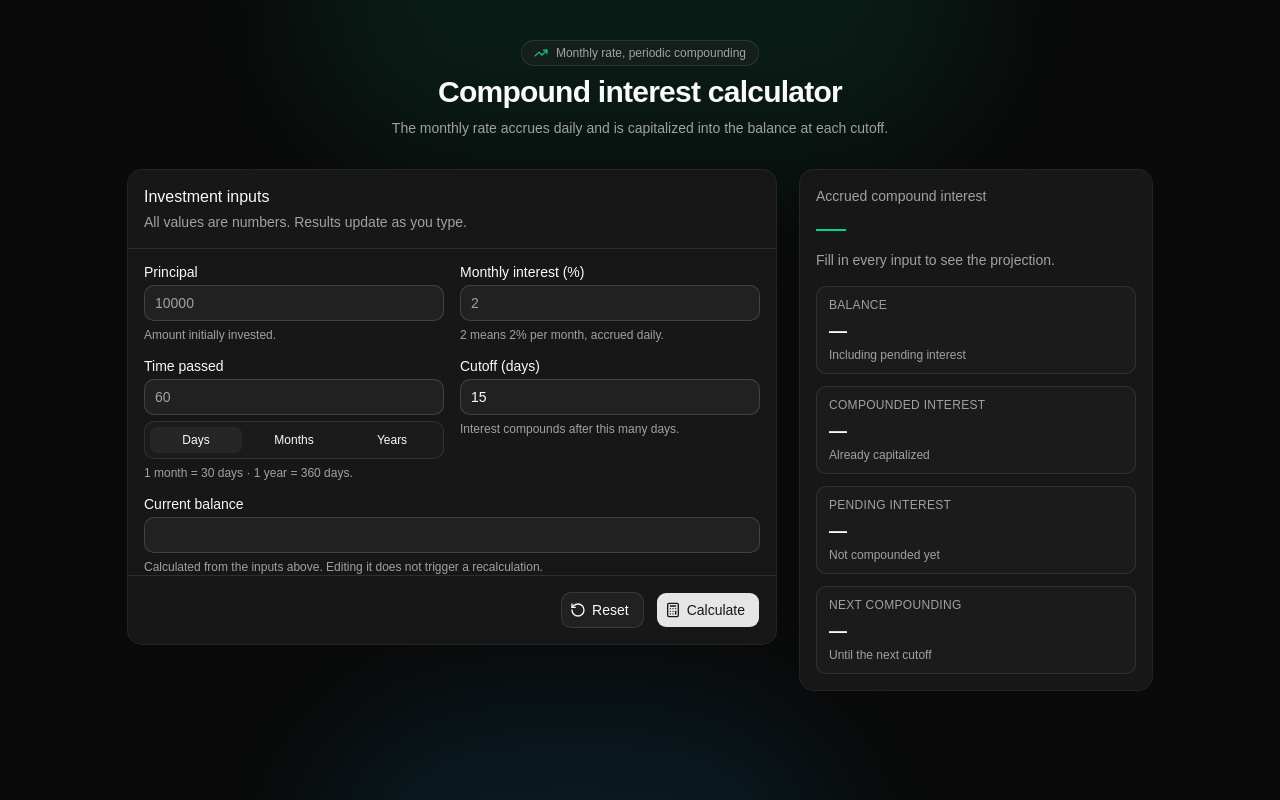
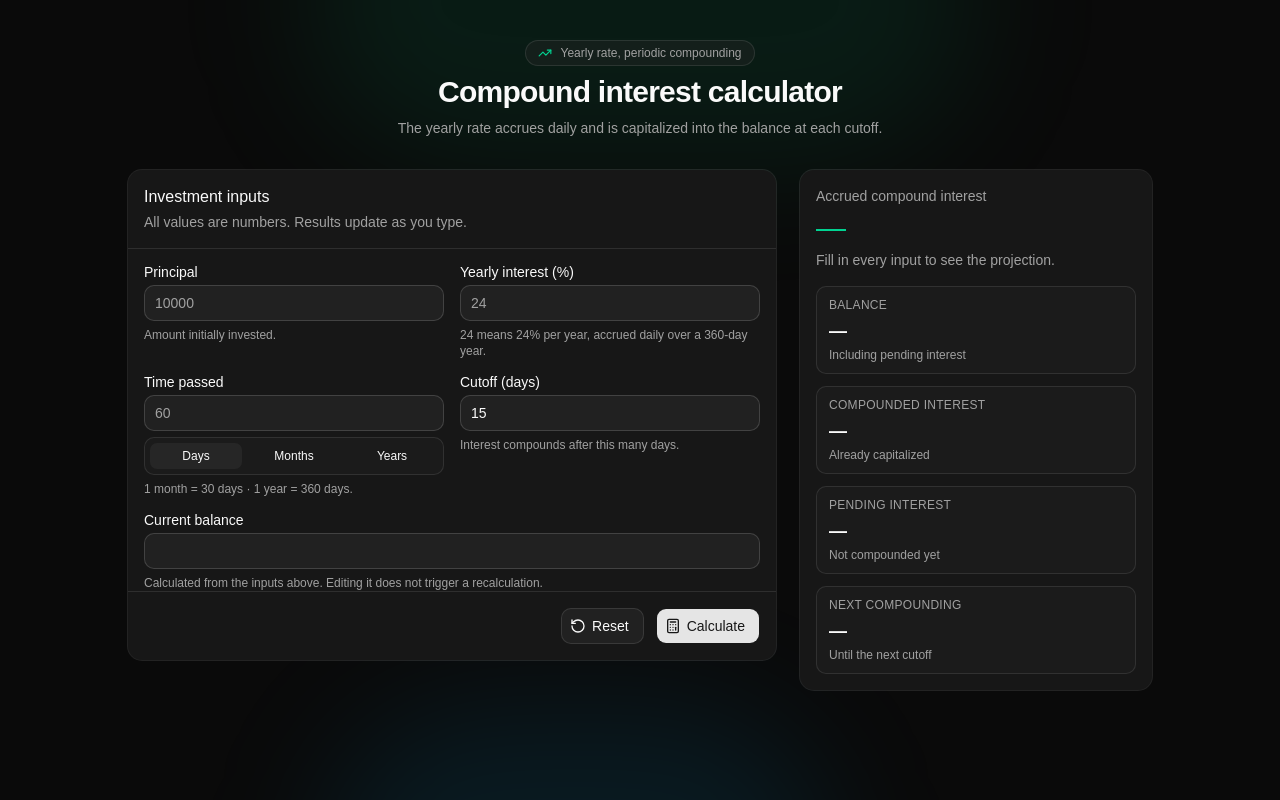
Before and after one commit to tudorilisoi/quanloop, a React (Vite) app: page / in a window 1280 px wide. Built offline with nearby package versions, Linux system fonts and the light colour scheme.

Commit message:
feat: refactor compound interest calculator to use yearly interest rate and update related calculations
Signed-off-by: Tudor Ilisoi <tudorilisoi@yahoo.com>

```diff
--- a/src/App.tsx
+++ b/src/App.tsx
@@ -1,4 +1,4 @@
-import { useMemo, useState } from 'react'
+import { useEffect, useMemo, useState } from 'react'
 import type { ChangeEvent, FormEvent } from 'react'
 import { Calculator, RotateCcw, TrendingUp } from 'lucide-react'
 
@@ -23,6 +23,11 @@ import {
   type TimeUnit,
 } from '@/lib/compound-interest'
 
+const STORAGE_KEY = 'quanloop:compound-interest-form'
+
+/** How long the form has to stay untouched before it is saved. */
+const SAVE_DEBOUNCE_MS = 500
+
 const DEFAULT_CUTOFF_DAYS = '15'
 
 const TIME_UNIT_OPTIONS: { value: TimeUnit; label: string }[] = [
@@ -44,14 +49,14 @@ function formatUnitValue(value: number): string {
 
 interface FormValues {
   principal: string
-  monthlyInterest: string
+  yearlyInterest: string
   daysPassed: string
   cutoffDays: string
 }
 
 const INITIAL_VALUES: FormValues = {
   principal: '',
-  monthlyInterest: '',
+  yearlyInterest: '',
   daysPassed: '',
   cutoffDays: DEFAULT_CUTOFF_DAYS,
 }
@@ -80,26 +85,31 @@ function calculateFromValues(
   unit: TimeUnit,
 ): CompoundInterestResult | null {
   const principal = parseNumber(values.principal)
-  const monthlyInterest = parseNumber(values.monthlyInterest)
+  const yearlyInterest = parseNumber(values.yearlyInterest)
   const timePassed = parseNumber(values.daysPassed)
   const cutoffDays = parseNumber(values.cutoffDays)
 
   if (
     principal === null ||
-    monthlyInterest === null ||
+    yearlyInterest === null ||
     timePassed === null ||
     cutoffDays === null
   ) {
     return null
   }
 
-  if (principal < 0 || monthlyInterest < 0 || timePassed < 0 || cutoffDays < 1) {
+  if (
+    principal < 0 ||
+    yearlyInterest < 0 ||
+    timePassed < 0 ||
+    cutoffDays < 1
+  ) {
     return null
   }
 
   return calculateCompoundInterest({
     principal,
-    monthlyInterest,
+    yearlyInterest,
     daysPassed: toDays(timePassed, unit),
     cutoffDays,
   })
@@ -166,6 +176,40 @@ function App() {
     values: FormValues
     text: string
   } | null>(null)
+
+  // Restore the form saved during the previous visit.
+  useEffect(() => {
+    const stored = window.localStorage.getItem(STORAGE_KEY)
+    if (!stored) {
+      return
+    }
+
+    try {
+      const saved = JSON.parse(stored) as {
+        values: FormValues
+        timeUnit: TimeUnit
+      }
+      // Merge over the defaults so older payloads (e.g. one saved before the
+      // monthly → yearly rate switch) cannot leave fields undefined.
+      setValues({ ...INITIAL_VALUES, ...saved.values })
+      setTimeUnit(saved.timeUnit)
+    } catch {
+      // Unreadable state: keep the defaults.
+    }
+  }, [])
+
+  // Debounced save: every edit restarts the timer, so the form is only written
+  // once the inputs have been left alone for `SAVE_DEBOUNCE_MS`.
+  useEffect(() => {
+    const timer = setTimeout(() => {
+      window.localStorage.setItem(
+        STORAGE_KEY,
+        JSON.stringify({ values, timeUnit }),
+      )
+    }, SAVE_DEBOUNCE_MS)
+
+    return () => clearTimeout(timer)
+  }, [values, timeUnit])
 
   // Recalculates whenever a form input changes. `balanceEdit` is not a
   // dependency: editing the balance never triggers a recalculation.
@@ -240,14 +284,14 @@ function App() {
               className="size-3.5 text-emerald-400"
               aria-hidden="true"
             />
-            Monthly rate, periodic compounding
+            Yearly rate, periodic compounding
           </div>
           <h1 className="font-heading text-3xl font-semibold tracking-tight">
             Compound interest calculator
           </h1>
           <p className="text-sm text-muted-foreground">
-            The monthly rate accrues daily and is capitalized into the balance
-            at each cutoff.
+            The yearly rate accrues daily and is capitalized into the balance at
+            each cutoff.
           </p>
         </header>
 
@@ -283,22 +327,22 @@ function App() {
                 </div>
 
                 <div className="space-y-1.5">
-                  <Label htmlFor="monthlyInterest">Monthly interest (%)</Label>
+                  <Label htmlFor="yearlyInterest">Yearly interest (%)</Label>
                   <Input
-                    id="monthlyInterest"
-                    name="monthlyInterest"
+                    id="yearlyInterest"
+                    name="yearlyInterest"
                     type="number"
                     inputMode="decimal"
                     min="0"
                     step="0.01"
                     required
-                    placeholder="2"
-                    value={values.monthlyInterest}
-                    onChange={handleChange('monthlyInterest')}
+                    placeholder="24"
+                    value={values.yearlyInterest}
+                    onChange={handleChange('yearlyInterest')}
                     className="h-9"
                   />
                   <p className="text-xs text-muted-foreground">
-                    2 means 2% per month, accrued daily.
+                    24 means 24% per year, accrued daily over a 360-day year.
                   </p>
                 </div>
 
--- a/src/lib/compound-interest.ts
+++ b/src/lib/compound-interest.ts
@@ -21,8 +21,8 @@ export function toDays(value: number, unit: TimeUnit): number {
 
 export interface CompoundInterestInput {
   principal: number
-  /** Monthly interest rate, in percent (for example 2 means 2% per month). */
-  monthlyInterest: number
+  /** Yearly interest rate, in percent (for example 24 means 24% per year). */
+  yearlyInterest: number
   daysPassed: number
   /** Number of days between two compounding events. */
   cutoffDays: number
@@ -49,22 +49,22 @@ export interface CompoundInterestResult {
 }
 
 /**
- * Interest accrues every day at a pro-rata monthly rate (monthly interest
- * spread over {@link DAYS_PER_MONTH} days) and is capitalized into the balance
- * every `cutoffDays` days.
+ * Interest accrues every day at a pro-rata yearly rate (yearly interest spread
+ * over {@link DAYS_PER_YEAR} days) and is capitalized into the balance every
+ * `cutoffDays` days.
  *
  * One cutoff cycle therefore grows the balance by
- * `monthlyInterest * cutoffDays / DAYS_PER_MONTH` percent.
+ * `yearlyInterest * cutoffDays / DAYS_PER_YEAR` percent.
  *
  * Pure function: no I/O, no mutation, deterministic output for given input.
  */
 export function calculateCompoundInterest(
   input: CompoundInterestInput,
 ): CompoundInterestResult {
-  const { principal, monthlyInterest, daysPassed, cutoffDays } = input
+  const { principal, yearlyInterest, daysPassed, cutoffDays } = input
 
   if (
-    ![principal, monthlyInterest, daysPassed, cutoffDays].every((value) =>
+    ![principal, yearlyInterest, daysPassed, cutoffDays].every((value) =>
       Number.isFinite(value),
     )
   ) {
@@ -73,9 +73,9 @@ export function calculateCompoundInterest(
     )
   }
 
-  if (principal < 0 || monthlyInterest < 0 || daysPassed < 0) {
+  if (principal < 0 || yearlyInterest < 0 || daysPassed < 0) {
     throw new RangeError(
-      'calculateCompoundInterest: principal, monthlyInterest and daysPassed must not be negative',
+      'calculateCompoundInterest: principal, yearlyInterest and daysPassed must not be negative',
     )
   }
 
@@ -85,8 +85,8 @@ export function calculateCompoundInterest(
     )
   }
 
-  const monthlyRate = monthlyInterest / 100
-  const dailyRate = monthlyRate / DAYS_PER_MONTH
+  const yearlyRate = yearlyInterest / 100
+  const dailyRate = yearlyRate / DAYS_PER_YEAR
   const cycles = Math.floor(daysPassed / cutoffDays)
   const daysSinceLastCycle = daysPassed % cutoffDays
 
```
Also changed, not shown: 2 other files (tests, documents, lock files or other folders).
